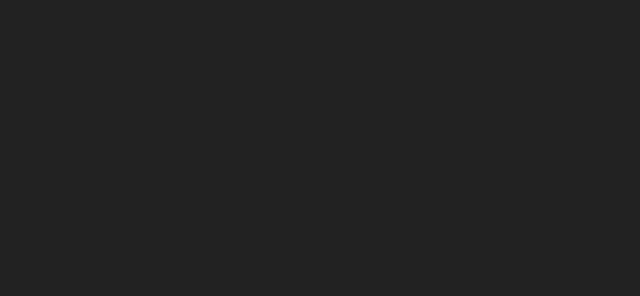
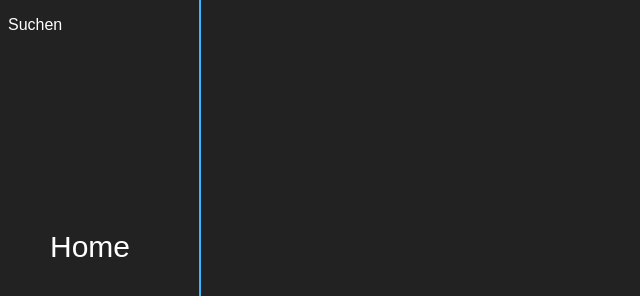
Before and after one commit to miro187/EigeneSachen, a plain HTML site: page EinfachEigene/startseite.html in a window 1280 px wide. Shown: the top 296 px of the page, without its empty margins (0-640 px from the left). Drawn offline with Linux system fonts and the light colour scheme; files that its build step writes are made by us from their sources.

Commit message:
cockinarsch
123

```diff
--- a/startseite.html
+++ b/EinfachEigene/startseite.html
@@ -4,9 +4,16 @@
     <meta charset="UTF-8">
     <meta name="viewport" content="width=device-width, initial-scale=1.0">
     <link rel="stylesheet" href="style.css">
-    <title>Document</title>
+    <title>Home</title>
 </head>
 <body>
 
+    <div class="vertical-line"></div>
+
+    <div class="left-nav">
+        <p id="Home"><a href="startseite.html">Home</a></p>
+        <p id="suchen">Suchen</p>
+
+    </div>
 </body>
 </html>
--- a/EinfachEigene/style.css
+++ b/EinfachEigene/style.css
@@ -78,3 +78,33 @@ hr{
     color: #38B6FF;
     background-color: #38B6FF;
 }
+
+.vertical-line {
+    position: absolute;
+    background-color: #38B6FF; /* Blaue Farbe */
+    width: 2px;
+    height: 100%;
+    top: 0;
+    left: 200px;
+    transform: translateX(-50%);
+}
+
+.horizontal-line {
+    position: absolute;
+    background-color: #38B6FF; /* Blaue Farbe */
+    width: 1905px;
+    height: 2px;
+    top: 100px;
+}
+
+#Home{
+    position: absolute;
+    top: 200px;
+    left: 50px;
+    font-size: 30px;
+}
+
+a{
+    color: white;
+    text-decoration: none;
+}
```
Also changed, not shown: EinfachEigene/index.html (+3 -3 lines).
